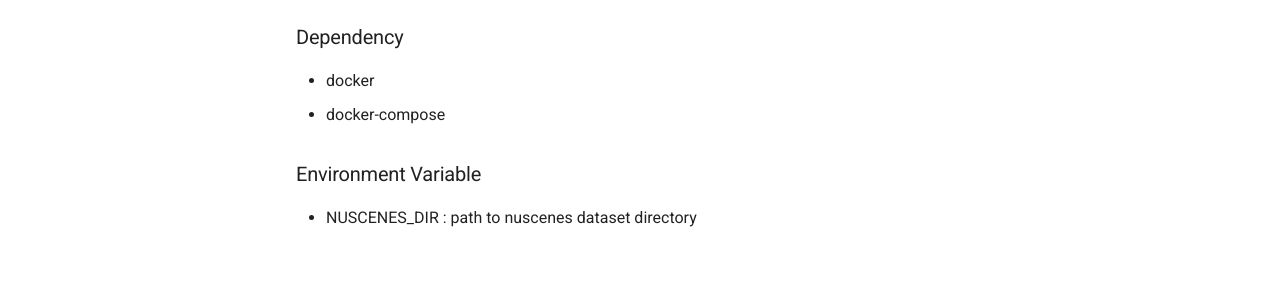
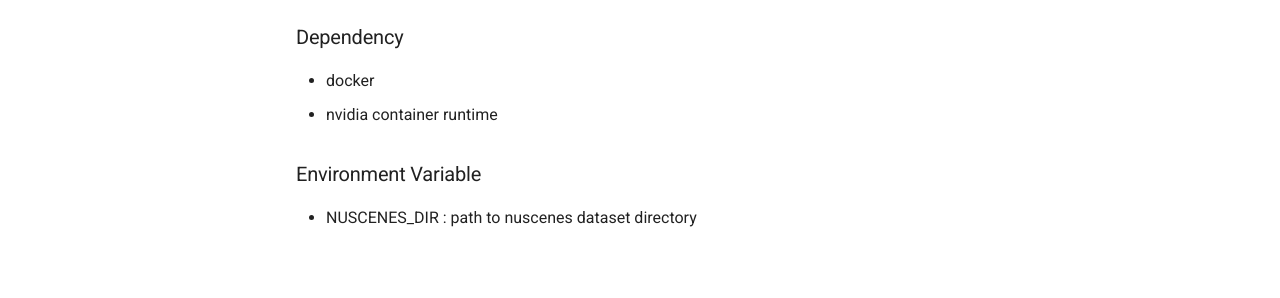
Before and after one commit to hakuturu583/ad_model_zoo, an MkDocs documentation site: the page built from models/README.md, in a window 1280 px wide. Shown: the part 322-620 px from the top of the page. Built offline with MkDocs 1.6.1 and Material for MkDocs 9.7.7, drawn with Linux system fonts in a browser that asks for light colours; nearby versions of some CDN libraries; comment, search, counter and statistics services are not loaded.

Commit message:
update Dockerfile
Signed-off-by: Masaya Kataoka <ms.kataoka@gmail.com>

```diff
--- a/models/README.md
+++ b/models/README.md
@@ -7,7 +7,7 @@ This repository collection of ML models for Autonomous Driving.
 ### Dependency
 
 - docker
-- docker-compose
+- nvidia container runtime
 
 ### Environment Variable
 
```
Also changed, not shown: models/TPVFormer/README.md (+2 -0 lines), 1 other file.
